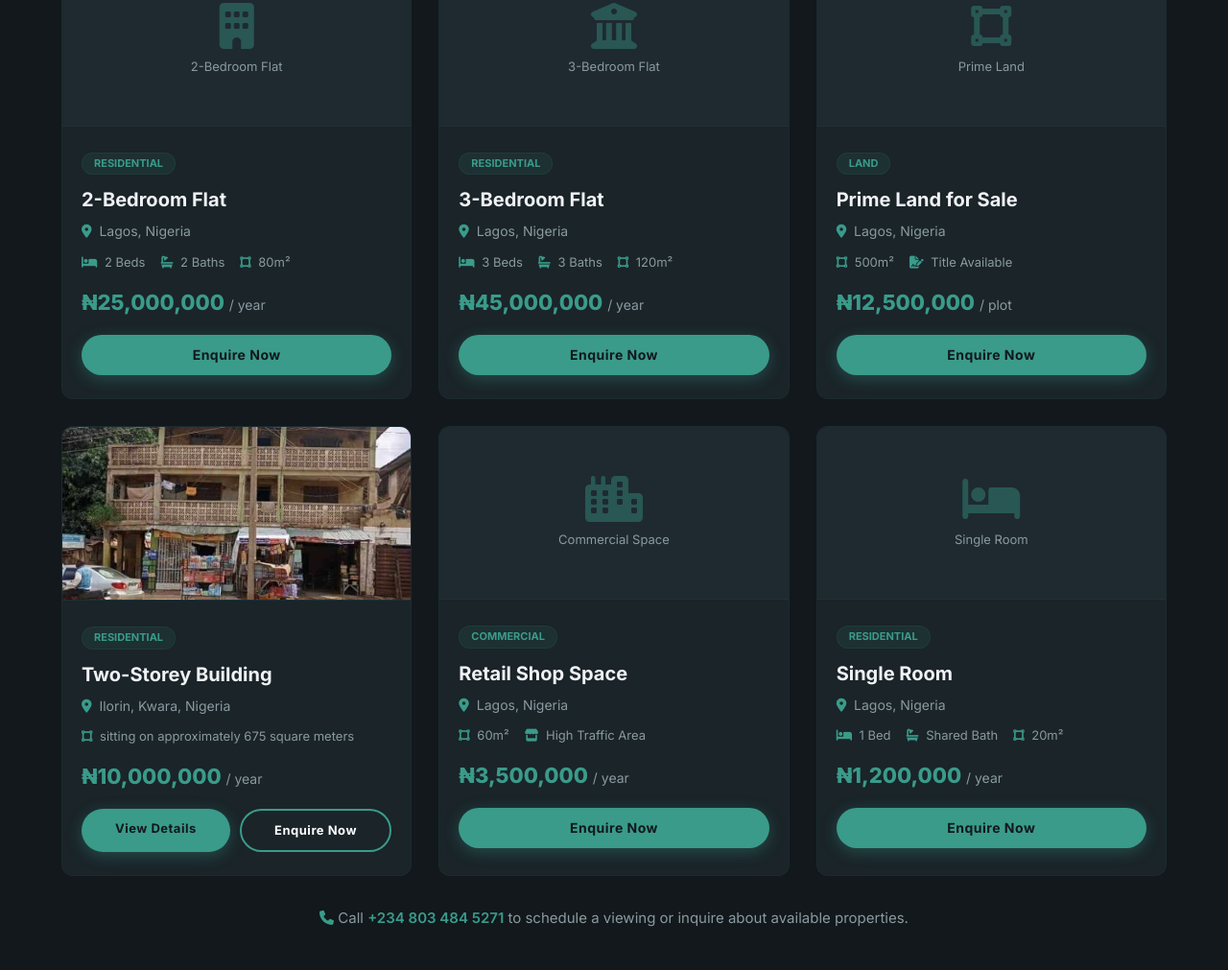
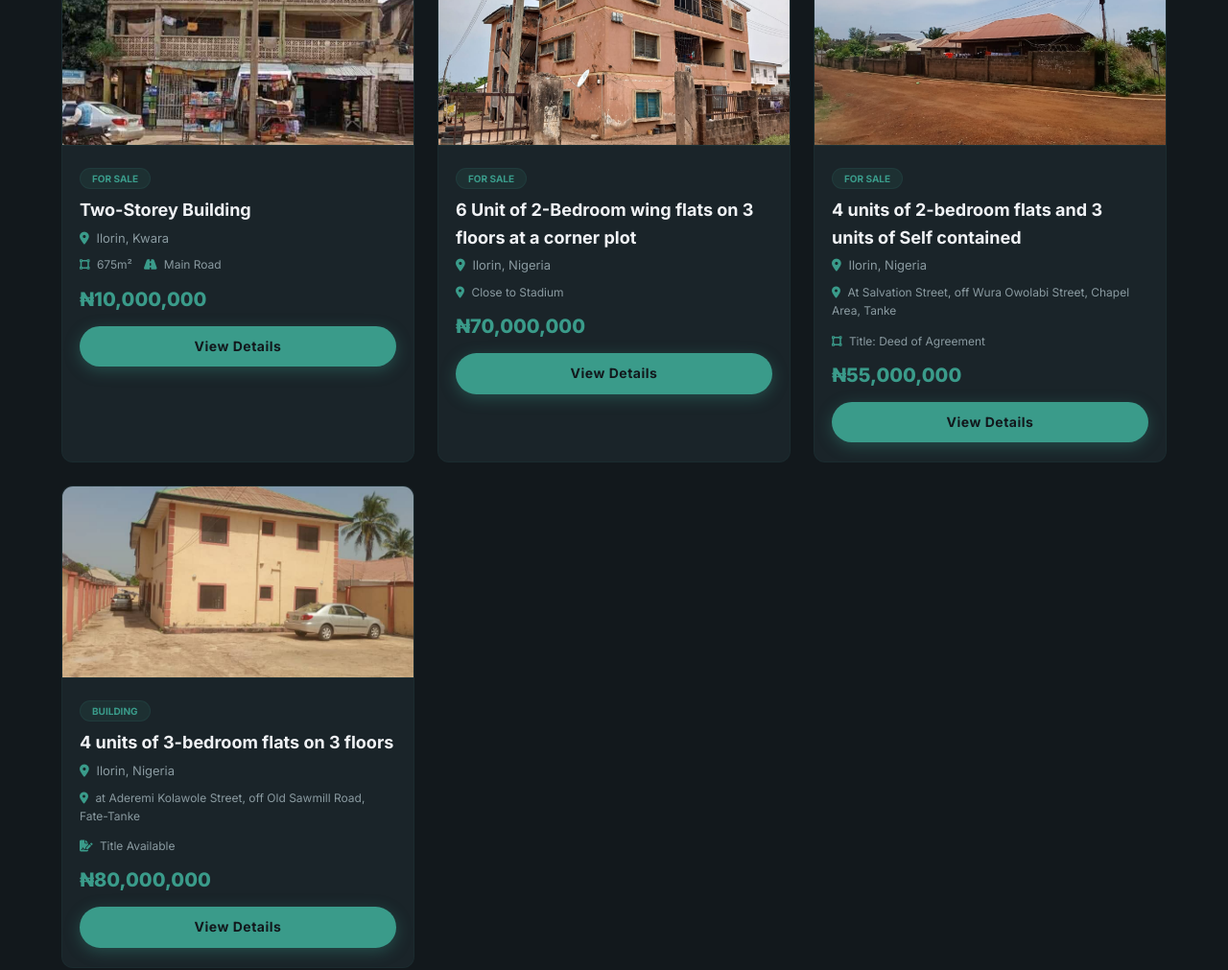
Before and after one commit to oborimusa/Daruth-Properties, a plain HTML site: page properties.html in a window 1280 px wide. Shown: the part 704-1715 px from the top of the page at 96% size. Drawn offline with Linux system fonts and the light colour scheme.

Commit message:
Add files via upload

```diff
--- a/properties.html
+++ b/properties.html
@@ -26,7 +26,13 @@
             --header-height: 80px;
         }
         html { scroll-behavior: smooth; }
-        body { font-family: var(--font); background: var(--primary); color: var(--text); line-height: 1.6; overflow-x: hidden; }
+        body {
+            font-family: var(--font);
+            background: var(--primary);
+            color: var(--text);
+            line-height: 1.6;
+            overflow-x: hidden;
+        }
         a { text-decoration: none; color: inherit; }
         ul { list-style: none; }
         img { max-width: 100%; display: block; }
@@ -76,11 +82,7 @@
             gap: 12px;
             flex-shrink: 0;
         }
-        .logo img {
-            height: 40px;
-            width: auto;
-            display: block;
-        }
+        .logo img { height: 40px; width: auto; display: block; }
         .logo-text { font-size: 22px; font-weight: 800; letter-spacing: -0.5px; color: var(--white); }
         .logo-text span { color: var(--accent); }
         .logo-sub { font-size: 9px; color: var(--text-muted); letter-spacing: 1.5px; text-transform: uppercase; display: block; margin-top: -2px; }
@@ -253,8 +255,8 @@
         }
         .properties-grid {
             display: grid;
-            grid-template-columns: repeat(auto-fit, minmax(280px, 1fr));
-            gap: 28px;
+            grid-template-columns: repeat(3, 1fr);
+            gap: 24px;
         }
 
         .property-card {
@@ -271,25 +273,23 @@
         }
         .property-card .image-placeholder {
             background: var(--secondary);
-            padding: 40px 20px;
+            padding: 0;
             text-align: center;
             border-bottom: 1px solid rgba(58, 155, 138, 0.06);
-            min-height: 180px;
-            display: flex;
-            flex-direction: column;
-            align-items: center;
-            justify-content: center;
+            height: 200px;
+            overflow: hidden;
         }
         .property-card .image-placeholder img {
             width: 100%;
-            height: 160px;
+            height: 100%;
             object-fit: cover;
-            border-radius: 8px;
+            display: block;
         }
         .property-card .image-placeholder i {
             font-size: 48px;
             color: var(--accent);
             opacity: 0.4;
+            margin-top: 60px;
         }
         .property-card .image-placeholder p {
             color: var(--text-muted);
@@ -297,29 +297,29 @@
             margin-top: 8px;
         }
         .property-card .body {
-            padding: 24px 20px;
+            padding: 20px 18px;
         }
         .property-card .body .tag {
             display: inline-block;
-            font-size: 11px;
+            font-size: 10px;
             font-weight: 700;
             text-transform: uppercase;
             color: var(--accent);
             background: rgba(58, 155, 138, 0.1);
             padding: 2px 12px;
             border-radius: 30px;
-            margin-bottom: 10px;
+            margin-bottom: 8px;
             border: 1px solid rgba(58, 155, 138, 0.1);
         }
         .property-card .body h3 {
-            font-size: 20px;
+            font-size: 18px;
             font-weight: 700;
-            margin-bottom: 6px;
+            margin-bottom: 4px;
         }
         .property-card .body .location {
             color: var(--text-muted);
-            font-size: 14px;
-            margin-bottom: 10px;
+            font-size: 13px;
+            margin-bottom: 8px;
         }
         .property-card .body .location i {
             color: var(--accent);
@@ -327,10 +327,10 @@
         }
         .property-card .body .details {
             display: flex;
-            gap: 16px;
+            gap: 12px;
             color: var(--text-muted);
-            font-size: 13px;
-            margin-bottom: 14px;
+            font-size: 12px;
+            margin-bottom: 10px;
             flex-wrap: wrap;
         }
         .property-card .body .details span i {
@@ -338,36 +338,34 @@
             margin-right: 4px;
         }
         .property-card .body .price {
-            font-size: 22px;
+            font-size: 20px;
             font-weight: 800;
             color: var(--accent);
-            margin-bottom: 16px;
+            margin-bottom: 12px;
         }
         .property-card .body .price span {
-            font-size: 14px;
+            font-size: 13px;
             font-weight: 400;
             color: var(--text-muted);
         }
-        .property-card .body .btn-group {
-            display: flex;
-            gap: 10px;
+
+        @media (max-width: 992px) {
+            .properties-grid {
+                grid-template-columns: repeat(2, 1fr);
+                gap: 20px;
+            }
         }
-        .property-card .body .btn-group .btn {
-            flex: 1;
-            padding: 10px 16px;
-            font-size: 13px;
-        }
-
         @media (max-width: 768px) {
             .properties-grid-section { padding: 40px 0 50px; }
             .properties-grid { grid-template-columns: 1fr 1fr; gap: 16px; }
-            .property-card .body { padding: 18px 16px; }
-            .property-card .body h3 { font-size: 17px; }
-            .property-card .body .price { font-size: 18px; }
-            .property-card .body .btn-group { flex-direction: column; }
+            .property-card .body { padding: 16px 14px; }
+            .property-card .body h3 { font-size: 16px; }
+            .property-card .body .price { font-size: 17px; }
+            .property-card .image-placeholder { height: 160px; }
         }
         @media (max-width: 480px) {
-            .properties-grid { grid-template-columns: 1fr; }
+            .properties-grid { grid-template-columns: 1fr; max-width: 380px; margin: 0 auto; }
+            .property-card .image-placeholder { height: 180px; }
         }
 
         /* ── CTA ── */
@@ -506,92 +504,84 @@
 
             <div class="properties-grid">
 
-                <!-- 2-Bedroom Flat -->
+                <!-- Property 1 -->
                 <div class="property-card">
                     <div class="image-placeholder">
-                        <i class="fas fa-building"></i>
-                        <p>2-Bedroom Flat</p>
+                        <img src="image/building-thumbnail.jpeg" alt="Two-Storey Building" />
                     </div>
                     <div class="body">
-                        <span class="tag">Residential</span>
-                        <h3>2-Bedroom Flat</h3>
-                        <div class="location"><i class="fas fa-location-dot"></i> Lagos, Nigeria</div>
+                        <span class="tag">For Sale</span>
+                        <h3>Two-Storey Building</h3>
+                        <div class="location"><i class="fas fa-location-dot"></i> Ilorin, Kwara</div>
                         <div class="details">
-                            <span><i class="fas fa-bed"></i> 2 Beds</span>
-                            <span><i class="fas fa-bath"></i> 2 Baths</span>
-                            <span><i class="fas fa-vector-square"></i> 80m²</span>
+                            <span><i class="fas fa-vector-square"></i> 675m²</span>
+                            <span><i class="fas fa-road"></i> Main Road</span>
                         </div>
-                        <div class="price">₦25,000,000 <span>/ year</span></div>
-                        <a href="contact.html" class="btn btn-primary btn-sm" style="width:100%;">Enquire Now</a>
+                        <div class="price">₦10,000,000</div>
+                        <a href="property-detail.html" class="btn btn-primary btn-sm" style="width:100%;">View Details</a>
                     </div>
                 </div>
 
-                <!-- 3-Bedroom Flat -->
+                <!-- Property 2 -->
                 <div class="property-card">
                     <div class="image-placeholder">
-                        <i class="fas fa-building-columns"></i>
-                        <p>3-Bedroom Flat</p>
+                        <img src="image/Daruth2.jpeg" alt="3-Bedroom Flat" />
                     </div>
                     <div class="body">
-                        <span class="tag">Residential</span>
-                        <h3>3-Bedroom Flat</h3>
-                        <div class="location"><i class="fas fa-location-dot"></i> Lagos, Nigeria</div>
+                        <span class="tag">For Sale</span>
+                        <h3>6 Unit of 2-Bedroom wing flats on 3 floors  at a corner plot </h3>
+                        <div class="location"><i class="fas fa-location-dot"></i> Ilorin, Nigeria</div>
                         <div class="details">
-                            <span><i class="fas fa-bed"></i> 3 Beds</span>
-                            <span><i class="fas fa-bath"></i> 3 Baths</span>
-                            <span><i class="fas fa-vector-square"></i> 120m²</span>
+                            <span><i class="fas fa-location-dot"></i> Close to Stadium</span>
+                            <!-- <span><i class="fas fa-bath"></i> 3 Baths</span>
+                            <span><i class="fas fa-vector-square"></i> 120m²</span> -->
                         </div>
-                        <div class="price">₦45,000,000 <span>/ year</span></div>
-                        <a href="contact.html" class="btn btn-primary btn-sm" style="width:100%;">Enquire Now</a>
+                        <div class="price">₦70,000,000 <span></span></div>
+                        <a href="property-detail.html" class="btn btn-primary btn-sm" style="width:100%;">View Details</a>
                     </div>
                 </div>
 
-                <!-- Prime Land -->
+                <!-- Property 3 -->
                 <div class="property-card">
                     <div class="image-placeholder">
-                        <i class="fas fa-vector-square"></i>
-                        <p>Prime Land</p>
+                        <img src="image/Daruth3.jpeg" alt="Self-Contained Apartment" />
                     </div>
                     <div class="body">
-                        <span class="tag">Land</span>
-                        <h3>Prime Land for Sale</h3>
-                        <div class="location"><i class="fas fa-location-dot"></i> Lagos, Nigeria</div>
+                        <span class="tag">For Sale</span>
+                        <h3>4 units of 2-bedroom flats and 3 units of Self contained</h3>
+                        <div class="location"><i class="fas fa-location-dot"></i> Ilorin, Nigeria</div>
                         <div class="details">
-                            <span><i class="fas fa-vector-square"></i> 500m²</span>
-                            <span><i class="fas fa-file-signature"></i> Title Available</span>
+                            <span><i class="fas fa-location-dot"></i> At Salvation Street, off Wura Owolabi Street, Chapel Area, Tanke</span>
+                            <!-- <span><i class="fas fa-bath"></i> 1 Bath</span> -->
+                            <span><i class="fas fa-vector-square"></i> Title: Deed of Agreement</span>
                         </div>
-                        <div class="price">₦12,500,000 <span>/ plot</span></div>
-                        <a href="contact.html" class="btn btn-primary btn-sm" style="width:100%;">Enquire Now</a>
+                        <div class="price">₦55,000,000 <span></span></div>
+                        <a href="property-detail.html" class="btn btn-primary btn-sm" style="width:100%;">View Details</a>
                     </div>
                 </div>
 
-                <!-- Two-Storey Building (Updated) -->
-                <div class="property-card">
-                    <div class="image-placeholder" style="padding: 0; overflow: hidden;">
-                        <img src="image/Daruth.jpeg" alt="Two-storey building" style="width:100%; height:180px; object-fit:cover; border-radius: 0;" />
+
+                 <div class="property-card">
+                    <div class="image-placeholder">
+                        <img src="image/Daruth4.jpeg" alt="Prime Land" />
                     </div>
                     <div class="body">
-                        <span class="tag">Residential</span>
-                        <h3>Two-Storey Building</h3>
-                        <div class="location"><i class="fas fa-location-dot"></i> Ilorin, Kwara, Nigeria</div>
+                        <span class="tag">Building</span>
+                        <h3>4 units of 3-bedroom flats on 3 floors</h3>
+                        <div class="location"><i class="fas fa-location-dot"></i> Ilorin, Nigeria</div>
                         <div class="details">
-                            <!-- <span><i class="fas fa-bed"></i> 4 Beds</span>
-                            <span><i class="fas fa-bath"></i> 3 Baths</span> -->
-                            <span><i class="fas fa-vector-square"></i> sitting on approximately 675 square meters</span>
+                            <span><i class="fas fa-location-dot"></i> at Aderemi Kolawole Street, off Old Sawmill Road, Fate-Tanke</span>
+                            <span><i class="fas fa-file-signature"></i> Title Available</span>
                         </div>
-                        <div class="price">₦10,000,000 <span>/ year</span></div>
-                        <div class="btn-group">
-                            <a href="property-detail.html" class="btn btn-primary btn-sm">View Details</a>
-                            <a href="contact.html" class="btn btn-outline btn-sm">Enquire Now</a>
-                        </div>
+                        <div class="price">₦80,000,000 <span></span></div>
+                        <a href="property-detail.html" class="btn btn-primary btn-sm" style="width:100%;">View Details</a>
                     </div>
                 </div>
 
-                <!-- Commercial Space -->
-                <div class="property-card">
+                <!-- Property 5 -->
+                <!-- <div class="property-card">
                     <div class="image-placeholder">
-                        <i class="fas fa-city"></i>
-                        <p>Commercial Space</p>
+                        <img src="https://images.unsplash.com/photo-1600566753190-17f0baa2a6c3?w=400&h=250&fit=crop&crop=center" alt="Commercial Space" />
                     </div>
                     <div class="body">
                         <span class="tag">Commercial</span>
@@ -602,18 +592,17 @@
                             <span><i class="fas fa-store"></i> High Traffic Area</span>
                         </div>
                         <div class="price">₦3,500,000 <span>/ year</span></div>
-                        <a href="contact.html" class="btn btn-primary btn-sm" style="width:100%;">Enquire Now</a>
+                        <a href="property-detail.html" class="btn btn-primary btn-sm" style="width:100%;">View Details</a>
                     </div>
-                </div>
+                </div> -->
 
-                <!-- Single Room -->
-                <div class="property-card">
+                <!-- Property 6 -->
+                <!-- <div class="property-card">
                     <div class="image-placeholder">
-                        <i class="fas fa-bed"></i>
-                        <p>Single Room</p>
+                        <img src="https://images.unsplash.com/photo-1600585154340-be6161a56a0c?w=400&h=250&fit=crop&crop=center" alt="Single Room" />
                     </div>
                     <div class="body">
-                        <span class="tag">Residential</span>
+                        <span class="tag">For Rent</span>
                         <h3>Single Room</h3>
                         <div class="location"><i class="fas fa-location-dot"></i> Lagos, Nigeria</div>
                         <div class="details">
@@ -622,9 +611,65 @@
                             <span><i class="fas fa-vector-square"></i> 20m²</span>
                         </div>
                         <div class="price">₦1,200,000 <span>/ year</span></div>
-                        <a href="contact.html" class="btn btn-primary btn-sm" style="width:100%;">Enquire Now</a>
+                        <a href="property-detail.html" class="btn btn-primary btn-sm" style="width:100%;">View Details</a>
                     </div>
-                </div>
+                </div> -->
+
+                <!-- Property 7 -->
+                <!-- <div class="property-card">
+                    <div class="image-placeholder">
+                        <img src="https://images.unsplash.com/photo-1600596542815-ffad4c1539a9?w=400&h=250&fit=crop&crop=center" alt="2-Bedroom Flat" />
+                    </div>
+                    <div class="body">
+                        <span class="tag">For Sale</span>
+                        <h3>2-Bedroom Flat</h3>
+                        <div class="location"><i class="fas fa-location-dot"></i> Lagos, Nigeria</div>
+                        <div class="details">
+                            <span><i class="fas fa-bed"></i> 2 Beds</span>
+                            <span><i class="fas fa-bath"></i> 2 Baths</span>
+                            <span><i class="fas fa-vector-square"></i> 80m²</span>
+                        </div>
+                        <div class="price">₦25,000,000 <span>/ year</span></div>
+                        <a href="property-detail.html" class="btn btn-primary btn-sm" style="width:100%;">View Details</a>
+                    </div>
+                </div> -->
+
+                <!-- Property 8 -->
+                <!-- <div class="property-card">
+                    <div class="image-placeholder">
+                        <img src="https://images.unsplash.com/photo-1600585154340-be6161a56a0c?w=400&h=250&fit=crop&crop=center" alt="Luxury Apartment" />
+                    </div>
+                    <div class="body">
+                        <span class="tag">For Sale</span>
+                        <h3>Luxury Apartment</h3>
+                        <div class="location"><i class="fas fa-location-dot"></i> Abuja, Nigeria</div>
+                        <div class="details">
+                            <span><i class="fas fa-bed"></i> 4 Beds</span>
+                            <span><i class="fas fa-bath"></i> 4 Baths</span>
+                            <span><i class="fas fa-vector-square"></i> 180m²</span>
+                        </div>
+                        <div class="price">₦75,000,000 <span>/ year</span></div>
+                        <a href="property-detail.html" class="btn btn-primary btn-sm" style="width:100%;">View Details</a>
+                    </div>
+                </div> -->
+
+                <!-- Property 9 -->
+                <!-- <div class="property-card">
+                    <div class="image-placeholder">
+                        <img src="https://images.unsplash.com/photo-1600566753190-17f0baa2a6c3?w=400&h=250&fit=crop&crop=center" alt="Commercial Building" />
+                    </div>
+                    <div class="body">
+                        <span class="tag">Commercial</span>
+                        <h3>Commercial Building</h3>
+                        <div class="location"><i class="fas fa-location-dot"></i> Lagos, Nigeria</div>
+                        <div class="details">
+                            <span><i class="fas fa-vector-square"></i> 300m²</span>
+                            <span><i class="fas fa-building"></i> 3 Floors</span>
+                        </div>
+                        <div class="price">₦95,000,000 <span>/ year</span></div>
+                        <a href="property-detail.html" class="btn btn-primary btn-sm" style="width:100%;">View Details</a>
+                    </div>
+                </div> -->
 
             </div>
 
```
Also changed, not shown: index.html (+8 -8 lines), property-detail.html (+20 -20 lines), image/Daruth2.jpeg (added), image/Daruth3.jpeg (added), image/Daruth4.jpeg (added).
